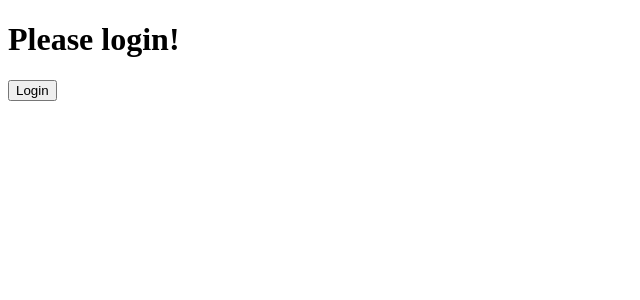
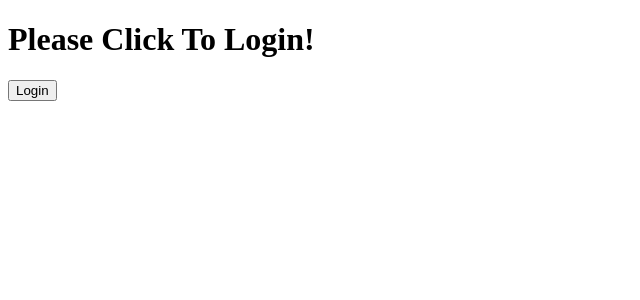
Before and after one commit to jonlld/the-amazing-math-machine, a React (Create React App) app: page / in a window 1280 px wide. Shown: the top 300 px of the page, without its empty margins (0-640 px from the left). Built offline with nearby package versions, Linux system fonts and the light colour scheme.

Commit message:
Move conditional message to App level

```diff
--- a/src/App.tsx
+++ b/src/App.tsx
@@ -1,5 +1,5 @@
-import React, { useState } from "react";
-import Welcome from "./Welcome";
+import { useState, Fragment } from "react";
+import Login from "./Login";
 
 function App(): JSX.Element {
   const [isLoggedIn, setIsLoggedIn] = useState<boolean>(false);
@@ -12,9 +12,10 @@ function App(): JSX.Element {
   const user = "Test User";
 
   return (
-    <div>
-      <Welcome isLoggedIn={isLoggedIn} onLogIn={logIn} username={user} />
-    </div>
+    <Fragment>
+      {!isLoggedIn && <Login onLogIn={logIn} />}
+      {/* {isLoggedIn && <Start username={user} />} */}
+    </Fragment>
   );
 }
 
--- /dev/null
+++ b/src/Login.tsx
@@ -0,0 +1,16 @@
+import { Fragment } from "react";
+
+interface LoginProps {
+  onLogIn: () => void;
+}
+
+function Login({ onLogIn }: LoginProps): JSX.Element {
+  return (
+    <Fragment>
+      <h1>Please Click To Login! </h1>
+      <button onClick={onLogIn}>Login</button>
+    </Fragment>
+  );
+}
+
+export default Login;
--- a/src/Welcome.tsx
+++ /dev/null
@@ -1,24 +0,0 @@
-import React, { Fragment } from "react";
-
-interface WelcomeProps {
-  isLoggedIn: boolean;
-  onLogIn: () => void;
-  username: string;
-}
-
-function Welcome(props: WelcomeProps): JSX.Element {
-  const message = props.isLoggedIn ? (
-    <h1>Welcome To The Amazing Math Machine, {props.username}! 🚀</h1>
-  ) : (
-    <h1>Please login! </h1>
-  );
-
-  return (
-    <Fragment>
-      {message}
-      <button onClick={props.onLogIn}>Login</button>
-    </Fragment>
-  );
-}
-
-export default Welcome;
```
